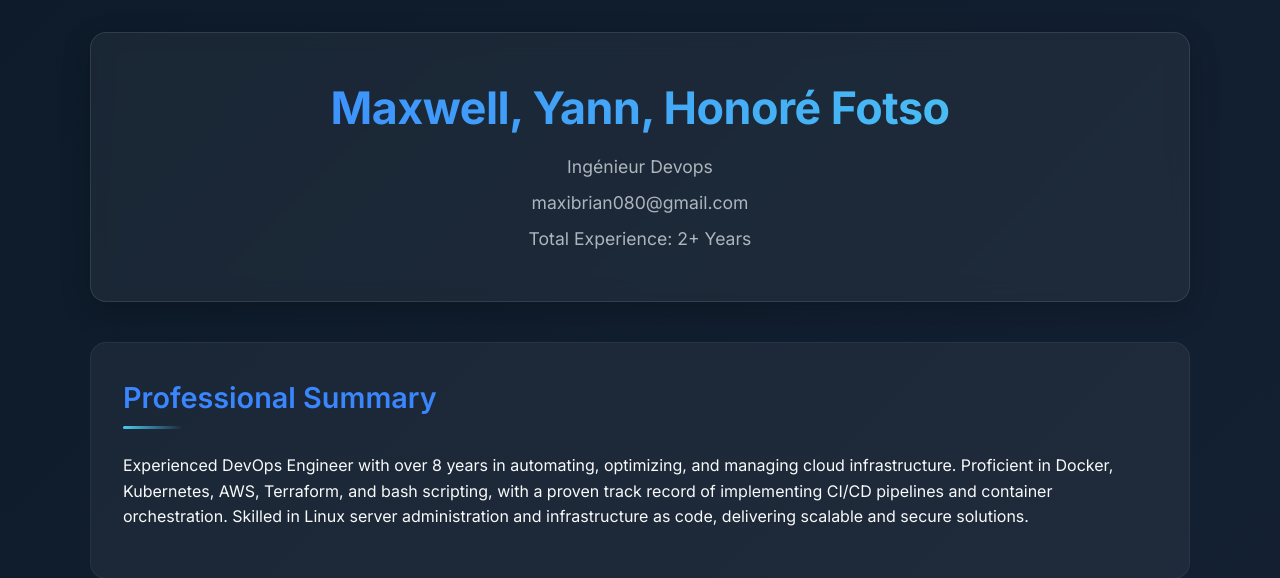
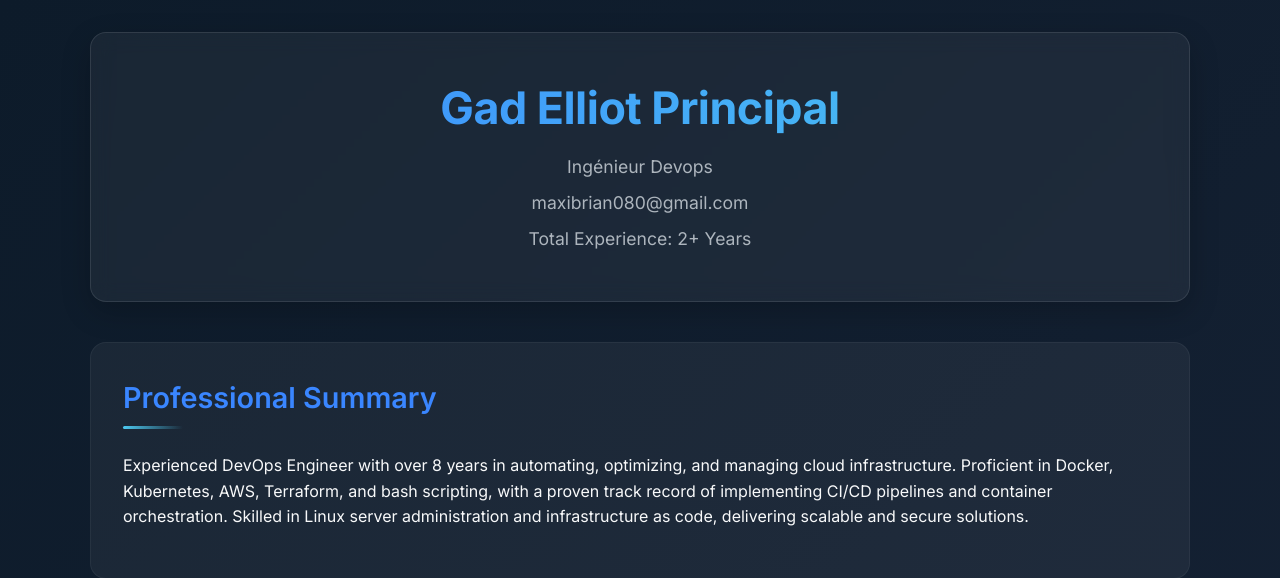
Before and after one commit to gad0788/portfolio-app, a Flask app: page / in a window 1280 px wide. Shown: the top 578 px of the page. Run offline with Flask 3, Linux system fonts and the light colour scheme.

Commit message:
fix(app): deploying new app

```diff
--- a/templates/index.html
+++ b/templates/index.html
@@ -4,7 +4,7 @@
     <meta charset="UTF-8">
     <meta name="viewport" content="width=device-width, initial-scale=1.0, shrink-to-fit=no, viewport-fit=cover">
     <meta http-equiv="X-UA-Compatible" content="IE=edge">
-    <title> Maxwell, Yann, Honoré Fotso - DevOps Portfolio</title>
+    <title> Gad Elliot Principal  - DevOps Portfolio</title>
 
     <!-- PWA Support -->
     <link rel="manifest" href="{{ url_for('static', filename='manifest.json') }}">
@@ -271,7 +271,7 @@
 <body>
     <div class="container">
         <header class="header">
-            <h1>Maxwell, Yann, Honoré Fotso</h1>
+            <h1>Gad Elliot Principal </h1>
             <p>Ingénieur Devops</p>
             <p>maxibrian080@gmail.com</p>
             <p>Total Experience: 2+ Years</p>
```
